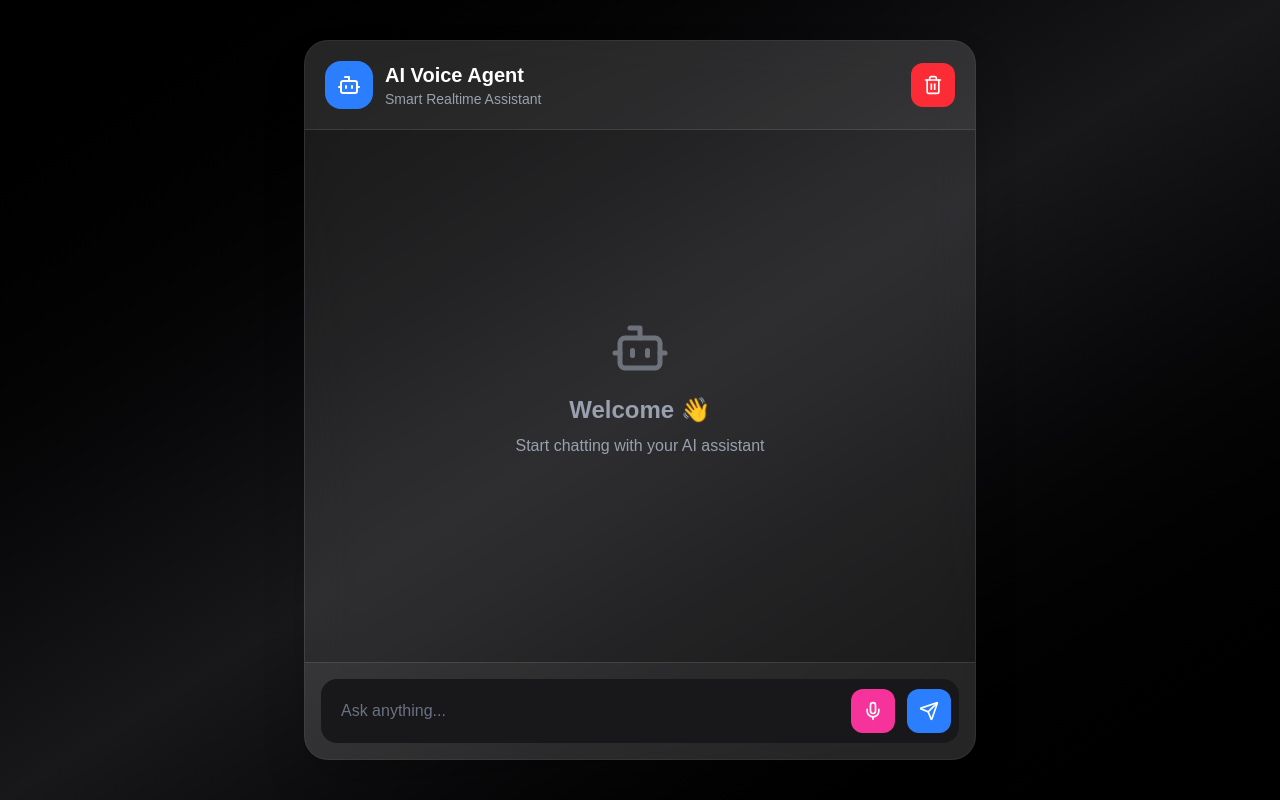
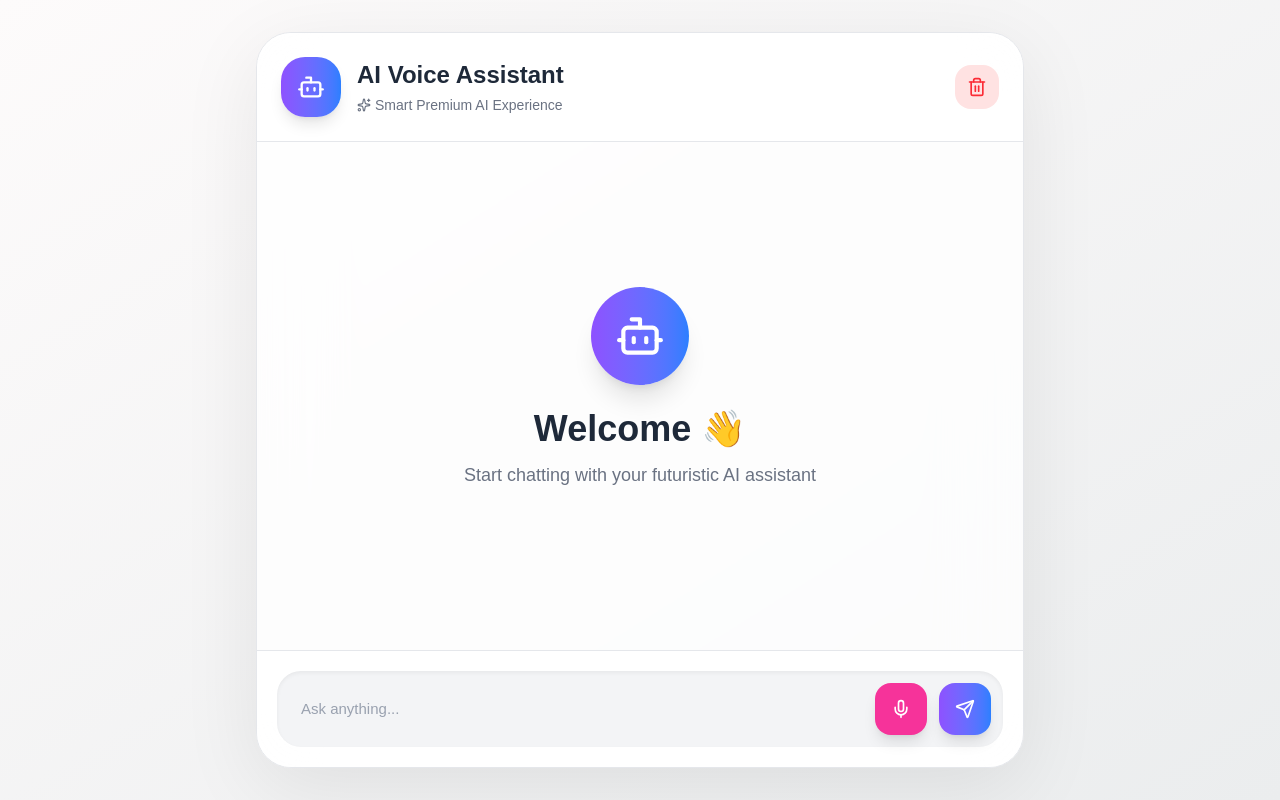
Before and after one commit to kashish-67/AI-voice-agent, a Next.js app: page / in a window 1280 px wide. Built offline with nearby package versions, Linux system fonts and the light colour scheme.

Commit message:
premium light ui

```diff
--- a/app/page.tsx
+++ b/app/page.tsx
@@ -1,8 +1,13 @@
-
 "use client";
 
 import { useState, useRef, useEffect } from "react";
-import { Send, Mic, Bot, Trash2 } from "lucide-react";
+import {
+  Send,
+  Mic,
+  Bot,
+  Trash2,
+  Sparkles,
+} from "lucide-react";
 
 export default function Home() {
   const [message, setMessage] = useState("");
@@ -67,11 +72,6 @@ export default function Home() {
 
       const data = await response.json();
 
-      const aiMessage = {
-        role: "assistant",
-        content: data.reply || data.error,
-      };
-
       const fullText = data.reply || data.error;
 
       let currentText = "";
@@ -88,7 +88,7 @@ for (let i = 0; i < fullText.length; i++) {
         currentText += fullText[i];
 
         await new Promise((resolve) =>
-    setTimeout(resolve, 20)
+          setTimeout(resolve, 15)
         );
 
         setMessages((prev: any) => {
@@ -105,7 +105,7 @@ for (let i = 0; i < fullText.length; i++) {
 
       // voice reply
       const speech = new SpeechSynthesisUtterance(
-        data.reply || "Error"
+        fullText
       );
 
       speech.lang = "en-US";
@@ -122,51 +122,56 @@ for (let i = 0; i < fullText.length; i++) {
   };
 
   return (
-    <main className="min-h-screen bg-gradient-to-br from-black via-zinc-900 to-black text-white flex items-center justify-center p-4">
+    <main className="min-h-screen bg-gradient-to-br from-[#fdfbfb] to-[#ebedee] flex items-center justify-center p-4">
 
-      <div className="w-full max-w-2xl h-[90vh] bg-white/10 backdrop-blur-xl border border-white/10 rounded-3xl shadow-2xl flex flex-col overflow-hidden">
+      <div className="w-full max-w-3xl h-[92vh] bg-white/80 backdrop-blur-2xl border border-gray-200 rounded-[35px] shadow-[0_20px_80px_rgba(0,0,0,0.08)] flex flex-col overflow-hidden">
 
         {/* header */}
-        <div className="flex items-center justify-between p-5 border-b border-white/10 bg-white/5">
+        <div className="flex items-center justify-between p-6 border-b border-gray-200 bg-white/60 backdrop-blur-xl">
 
-          <div className="flex items-center gap-3">
-            <div className="bg-blue-500 p-3 rounded-2xl">
-              <Bot size={24} />
+          <div className="flex items-center gap-4">
+
+            <div className="bg-gradient-to-r from-violet-500 to-blue-500 p-4 rounded-3xl shadow-lg">
+              <Bot size={28} className="text-white" />
             </div>
 
             <div>
-              <h1 className="text-xl font-bold">
-                AI Voice Agent
+              <h1 className="text-2xl font-bold text-gray-800">
+                AI Voice Assistant
               </h1>
 
-              <p className="text-sm text-gray-400">
-                Smart Realtime Assistant
+              <p className="text-gray-500 text-sm flex items-center gap-1 mt-1">
+                <Sparkles size={14} />
+                Smart Premium AI Experience
               </p>
             </div>
           </div>
 
-          {/* clear chat */}
+          {/* clear */}
           <button
             onClick={clearChat}
-            className="bg-red-500 hover:bg-red-600 transition p-3 rounded-xl"
+            className="bg-red-100 hover:bg-red-200 transition p-3 rounded-2xl"
           >
-            <Trash2 size={20} />
+            <Trash2 size={20} className="text-red-500" />
           </button>
         </div>
 
         {/* messages */}
-        <div className="flex-1 overflow-y-auto p-5 flex flex-col gap-4">
+        <div className="flex-1 overflow-y-auto px-6 py-5 flex flex-col gap-4">
 
           {messages.length === 0 && (
-            <div className="flex flex-col items-center justify-center h-full text-center text-gray-400">
-              <Bot size={60} className="mb-4 opacity-60" />
+            <div className="flex flex-col items-center justify-center h-full text-center">
 
-              <h2 className="text-2xl font-bold mb-2">
+              <div className="bg-gradient-to-r from-violet-500 to-blue-500 p-6 rounded-full mb-6 shadow-xl">
+                <Bot size={50} className="text-white" />
+              </div>
+
+              <h2 className="text-4xl font-bold text-gray-800 mb-3">
                 Welcome 👋
               </h2>
 
-              <p>
-                Start chatting with your AI assistant
+              <p className="text-gray-500 text-lg max-w-md">
+                Start chatting with your futuristic AI assistant
               </p>
             </div>
           )}
@@ -174,10 +179,10 @@ for (let i = 0; i < fullText.length; i++) {
           {messages.map((msg, index) => (
             <div
               key={index}
-              className={`max-w-[80%] px-5 py-3 rounded-3xl text-sm leading-relaxed shadow-lg ${
+              className={`max-w-[80%] px-5 py-4 rounded-[28px] text-[15px] leading-relaxed shadow-md ${
                 msg.role === "user"
-                  ? "bg-blue-500 self-end rounded-br-md"
-                  : "bg-zinc-800 self-start rounded-bl-md"
+                  ? "bg-gradient-to-r from-violet-500 to-blue-500 text-white self-end rounded-br-md"
+                  : "bg-white text-gray-800 self-start rounded-bl-md border border-gray-200"
               }`}
             >
               {msg.content}
@@ -186,7 +191,7 @@ for (let i = 0; i < fullText.length; i++) {
 
           {/* loading */}
           {loading && (
-            <div className="bg-zinc-800 self-start px-5 py-3 rounded-3xl rounded-bl-md text-sm animate-pulse">
+            <div className="bg-white border border-gray-200 text-gray-500 self-start px-5 py-4 rounded-[28px] rounded-bl-md text-sm animate-pulse shadow-md">
               AI is typing...
             </div>
           )}
@@ -195,9 +200,9 @@ for (let i = 0; i < fullText.length; i++) {
         </div>
 
         {/* input */}
-        <div className="p-4 border-t border-white/10 bg-white/5">
+        <div className="p-5 border-t border-gray-200 bg-white/70 backdrop-blur-xl">
 
-          <div className="flex items-center gap-3 bg-zinc-900 rounded-2xl p-2">
+          <div className="flex items-center gap-3 bg-gray-100 rounded-[24px] p-3 shadow-inner">
 
             <input
               type="text"
@@ -205,30 +210,29 @@ for (let i = 0; i < fullText.length; i++) {
               value={message}
               onChange={(e) => setMessage(e.target.value)}
 
-              // enter press send
               onKeyDown={(e) => {
                 if (e.key === "Enter") {
                   sendMessage();
                 }
               }}
 
-              className="flex-1 bg-transparent px-3 py-3 outline-none text-white placeholder:text-gray-500"
+              className="flex-1 bg-transparent px-3 py-3 outline-none text-gray-800 placeholder:text-gray-400 text-[15px]"
             />
 
             {/* mic */}
             <button
               onClick={startListening}
-              className="bg-pink-500 hover:bg-pink-600 transition p-3 rounded-xl"
+              className="bg-pink-500 hover:bg-pink-600 transition p-4 rounded-2xl shadow-lg"
             >
-              <Mic size={20} />
+              <Mic size={20} className="text-white" />
             </button>
 
             {/* send */}
             <button
               onClick={sendMessage}
-              className="bg-blue-500 hover:bg-blue-600 transition p-3 rounded-xl"
+              className="bg-gradient-to-r from-violet-500 to-blue-500 hover:scale-105 transition p-4 rounded-2xl shadow-lg"
             >
-              <Send size={20} />
+              <Send size={20} className="text-white" />
             </button>
 
           </div>
```
Lines whose indentation alone changed are shown as unchanged.
